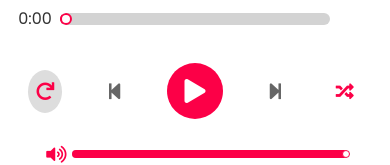
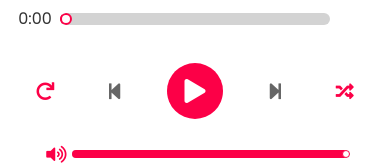
Before and after one commit to Huy01040104/MusicPlayer, a plain HTML site: page index.html in a window 390 px wide. In both pictures the pointer is over the element 45 px from the left and 472 px from the top of the page. Shown: the part 381-546 px from the top of the page. Drawn offline with Linux system fonts and the light colour scheme.

Commit message:
Update style.css

```diff
--- a/assets/css/style.css
+++ b/assets/css/style.css
@@ -597,11 +597,11 @@
 
   [data-theme="dark"] {
     --hover-color:rgba(255, 255, 255, 0.08);
-  }
+  } */
 
   .btn:hover {
-    background-color: var(--hover-color);
-  } */
+    background-color: unset;
+  }
 }
 
 /* Tablet */
```
